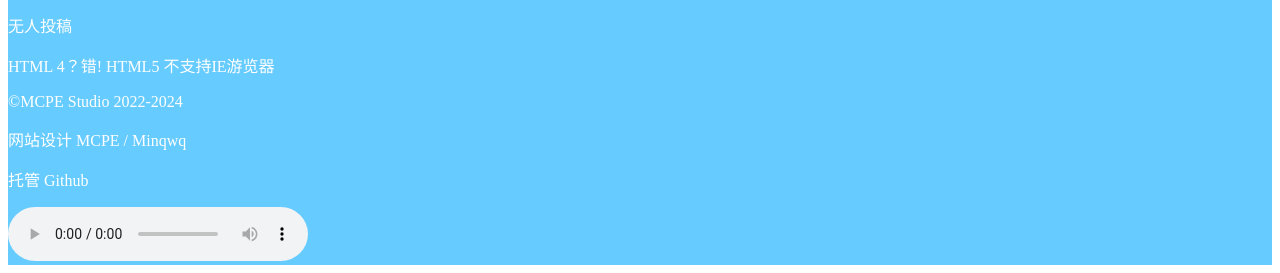
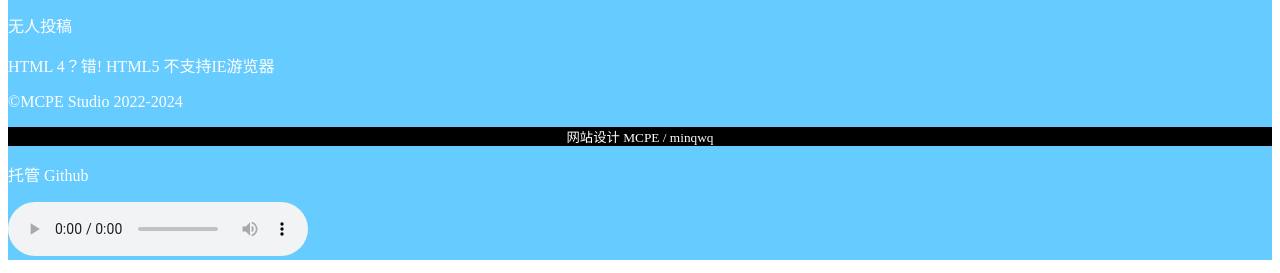
Before and after one commit to mcpeqwq/mcpeqwq.github.io, a plain HTML site: page index.html in a window 1280 px wide. Shown: the part 1225-1498 px from the top of the page. Drawn offline with Linux system fonts and the light colour scheme; a web font is replaced by a local one.

Commit message:
更新 index.html

```diff
--- a/index.html
+++ b/index.html
@@ -45,7 +45,7 @@
 
 <p>HTML 4？错! HTML5 不支持IE游览器</p><!-- 也错，html5照样支持ie，ie8都行 --minqwq -->
 <p>©MCPE Studio 2022-2024</p>
-<p>网站设计 MCPE / Minqwq</p>
+<p align="center" style="background:#000000"><small>网站设计 MCPE / minqwq</small></p>
 <p>托管 Github</p>
 
 <script>
```
